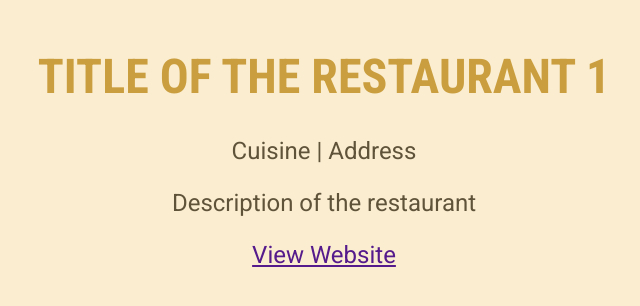
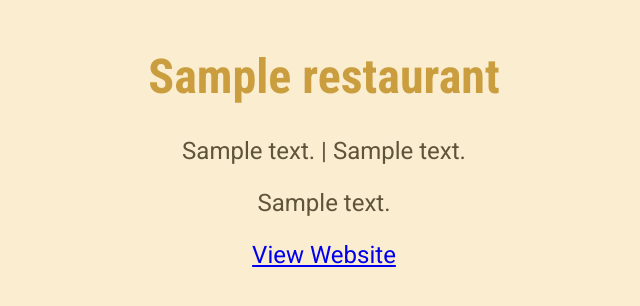
Before and after one commit to ocosmiccobalt/nodejs-static-and-dynamic-content-with-templates-ejs-demo, a Node project: template views/restaurant-detail.ejs in a window 1280 px wide. Shown: the part 80-386 px from the top of the page, without its empty margins (316-956 px from the left). Run offline with Node 20 templates, Linux system fonts and the light colour scheme; the template is opened without the code that fills it: most values are stand-ins (such as "Sample title", 1, 10 or a date in 2020).

Commit message:
Load & display detail data

```diff
--- a/app.js
+++ b/app.js
@@ -30,7 +30,16 @@ app.get('/restaurants', (req, res) => {
 
 app.get('/restaurants/:id', (req, res) => {
   const restaurantId = req.params.id;
-  res.render('restaurant-detail', { rid: restaurantId });
+  const filePath = path.join(__dirname, 'data', 'restaurants.json');
+
+  const fileData = fs.readFileSync(filePath);
+  const storedRestaurants = JSON.parse(fileData);
+
+  for (const restaurant of storedRestaurants) {
+    if (restaurant.id === restaurantId) {
+      return res.render('restaurant-detail', { restaurant: restaurant });
+    }
+  }
 });
 
 app.get('/recommend', (req, res) => {
--- a/views/restaurant-detail.ejs
+++ b/views/restaurant-detail.ejs
@@ -8,10 +8,10 @@
     <%- include('includes/header') %>
     <%- include('includes/aside') %>
     <main>
-      <h1>TITLE OF THE RESTAURANT <%= rid %></h1>
-      <p>Cuisine | Address</p>
-      <p>Description of the restaurant</p>
-      <p><a href="">View Website</a></p>
+      <h1><%= restaurant.name %></h1>
+      <p><%= restaurant.cuisine %> | <%= restaurant.address %></p>
+      <p><%= restaurant.description %></p>
+      <p><a href="<%= restaurant.website %>">View Website</a></p>
     </main>
   </body>
 </html>
```
